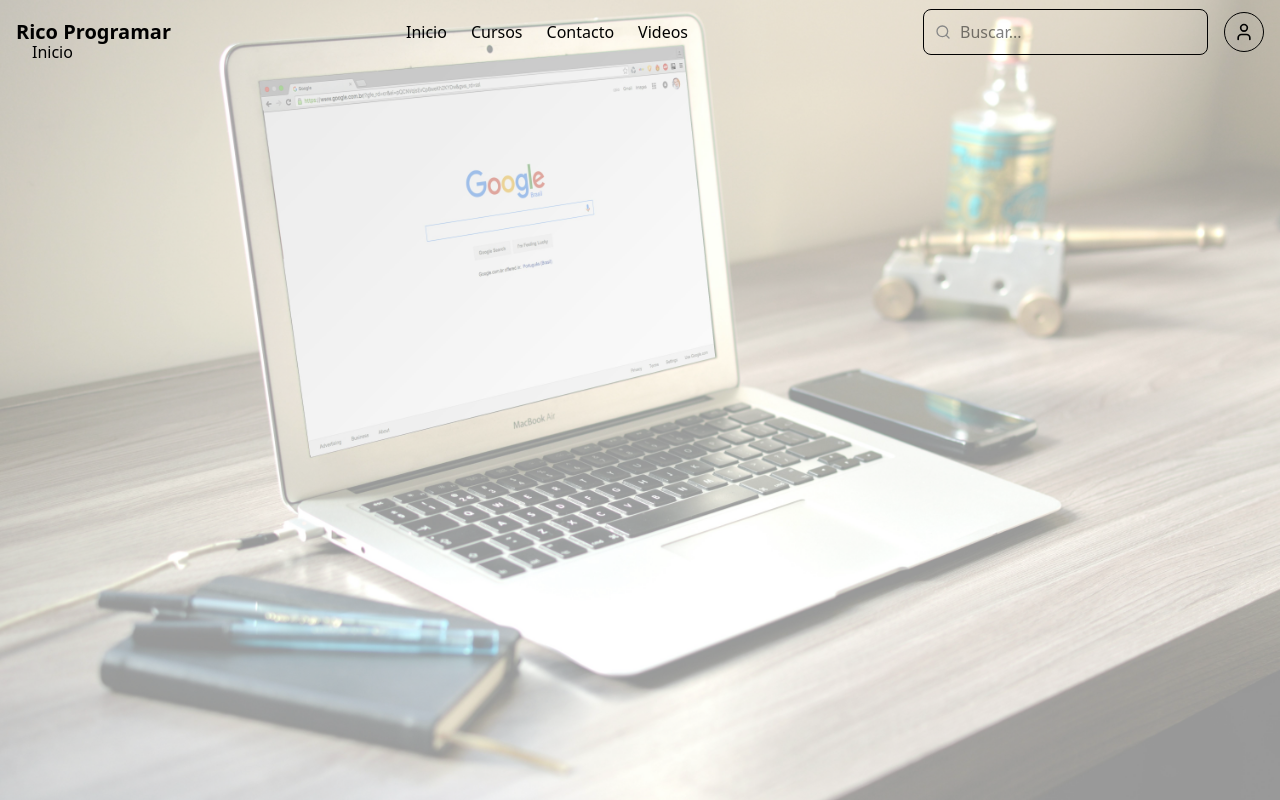
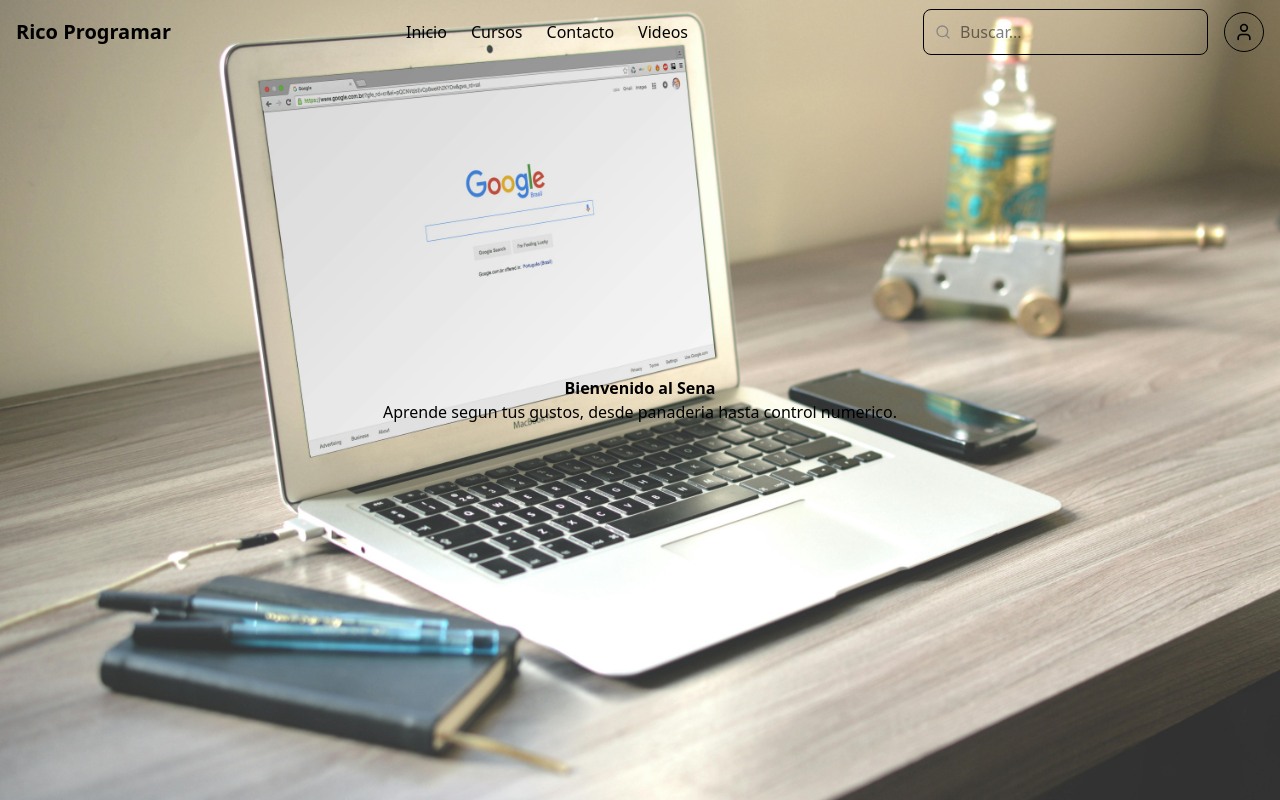
Before and after one commit to EngelEZ/React-Clase, a React (Vite) app in the folder frontend/vitalplus-react/: page / in a window 1280 px wide. Built offline with nearby package versions, Linux system fonts and the light colour scheme.

Commit message:
feat: creamos componente HomePage, se condiciono que solo en esta pagina semuestre el hero

```diff
--- a/frontend/vitalplus-react/src/app/router/index.jsx
+++ b/frontend/vitalplus-react/src/app/router/index.jsx
@@ -1,6 +1,7 @@
 import { createBrowserRouter } from "react-router-dom";
 import MainLayout from "@/shared/layout/MainLayout";
 import ProfilePage from "@/features/users/pages/ProfilePage";
+import HomePage from "@/features/home/page/homepage";
 
 const router = createBrowserRouter([
   {
@@ -9,7 +10,7 @@ const router = createBrowserRouter([
     children: [
       {
         index: true,
-        element: <h1 className="p-4"> Inicio </h1>,
+        element: <HomePage/>
       },
       {
         path: "cursos",
--- a/frontend/vitalplus-react/src/features/home/page/homepage.jsx
+++ b/frontend/vitalplus-react/src/features/home/page/homepage.jsx
@@ -1 +1,26 @@
 //Pagina publica
+
+import heroBg from "@/assets/images/imagen-hero.jpg"
+export default function HomePage(){
+    return (
+        <section className="relative min-h-screen w-full flex items-center justify-center text-black"
+        style={
+            {
+                backgroundImage: `url(${heroBg})`,
+                backgroundSize: "cover",
+                backgroundPosition: "center",
+            }
+        }>
+
+            <div className="absolute inset-0 -z-10  bg-white/60"> </div>
+            <div className="relative z-10 text-center ">
+                <h1 className="text-h1 font-bold">Bienvenido al Sena</h1>
+                <p className="text-body">
+                    Aprende segun tus gustos, desde panaderia hasta control numerico.
+                </p>
+            </div>
+        </section>
+    )
+
+
+}
--- a/frontend/vitalplus-react/src/shared/layout/MainLayout.jsx
+++ b/frontend/vitalplus-react/src/shared/layout/MainLayout.jsx
@@ -1,24 +1,38 @@
-import { Outlet } from "react-router-dom";
+import { Outlet, useLocation } from "react-router-dom";
 import Navbar from "@/shared/layout/Navbar";
-import heroBg from "@/assets/images/imagen-hero.jpg";
+// import heroBg from "@/assets/images/imagen-hero.jpg";
 
 export default function MainLayout() {
+
+  // ==========
+  // useLocation es un Hook de React Router que te da acceso al objeto location, el cual contiene informacion de la URL actual:
+  // pathname = La ruta actual(/about, etc)
+  // =========
+
+  const location = useLocation();
+
+  const isHome= location.pathname === "/"
+
   return (
-    <div className="relative min-h-screen bg-surface">
-      <div
+
+    // Navbar transparente solo en el home
+    // Si la ruta es exactamente esta  / => es transparente
+    // Si es cualquier otra ruta es solido
+
+    <div className="min-h-screen text-text-primary">
+      {/* <div
         className="absolute -z-10 inset-0 bg-cover bg-center"
         style={{ backgroundImage: `url(${heroBg})` }}
-      />
+      /> */}
 
       {/* Filtro */}
-      <div className="absolute inset-0 -z-10 bg-white/50"> </div>
+      {/* <div className="absolute inset-0 -z-10 bg-white/50"> </div> */}
 
       {/* Navbar */}
-      <header className="relative z-20">
-        <Navbar variant = "transparent"/>
-      </header>
+        <Navbar variant = {isHome ? "transparent" : "solid"}/>
 
-      <main className="mx-auto max-w7 px-4 py-6">
+      {/* Contenido externo que se inyecta  */}
+      <main className="mx-auto">
         <Outlet />
       </main>
     </div>
--- a/frontend/vitalplus-react/src/shared/layout/Navbar.jsx
+++ b/frontend/vitalplus-react/src/shared/layout/Navbar.jsx
@@ -2,7 +2,7 @@ import { Search, User } from "lucide-react";
 import { Link } from "react-router-dom";
 import { useState } from "react";
 
-const Navbar = ({variant = "solid"}) => {
+const Navbar = ({variant = "transparent"}) => {
   const [isOpen, setIsOpen] = useState(false);
 
   return (
@@ -17,9 +17,9 @@ const Navbar = ({variant = "solid"}) => {
         <div className="flex h-16 items-center justify-between">
           {/* Logo de marca */}
           <div className="flex items-center">
-            <a href="/" className="text-xl font-bold">
+            <Link to="/" className="text-xl font-bold">
               Rico Programar
-            </a>
+            </Link>
           </div>
 
           {/* Links de navegación */}
```
